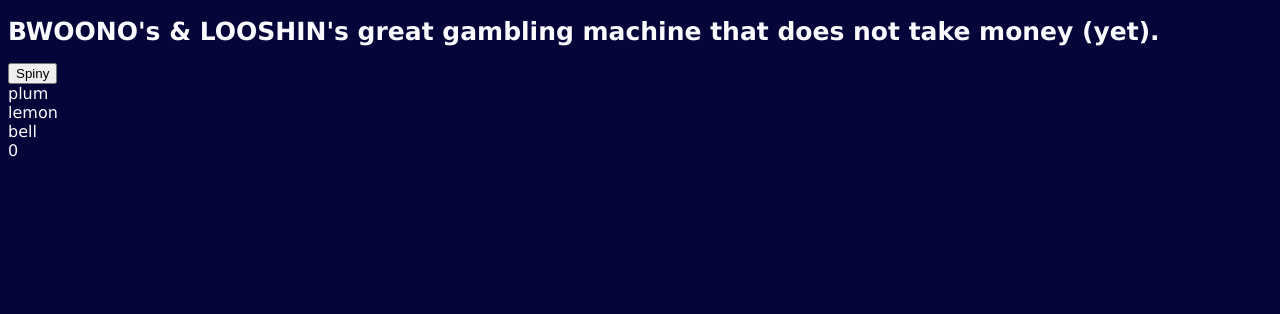
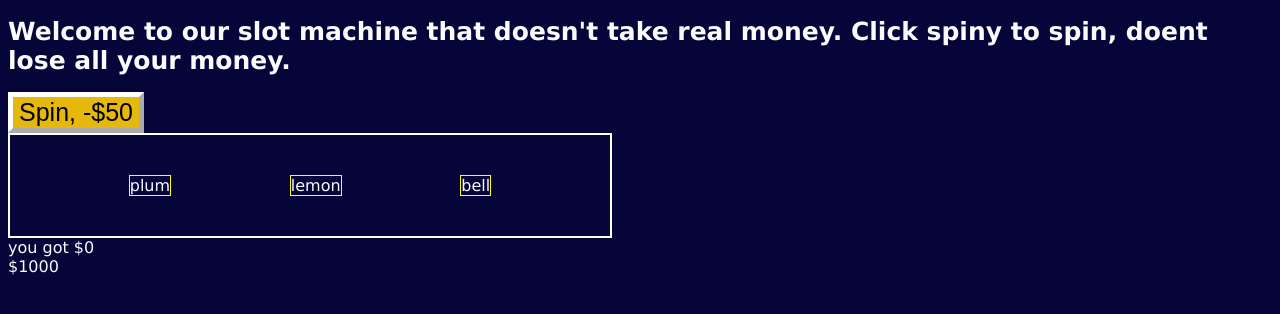
Before and after one commit to Bruno-Goodrich/create-react-starter, a React (Vite) app: page / in a window 1280 px wide. Shown: the top 314 px of the page. Built offline with nearby package versions, Linux system fonts and the light colour scheme.

Commit message:
spruced it up a little

```diff
--- a/src/App.css
+++ b/src/App.css
@@ -9,3 +9,24 @@ h1{
     font-size: 25px;
 }
 /* End starter code */
+
+button{
+    font-size: 25px;
+    color:black;
+    background-color:rgb(229, 184, 11);
+    border-width: 5px;
+    border-color: white;
+}
+
+.symbolz {
+    border: 2px solid white;
+    display: inline-flex;
+    width: 600px;
+    justify-content: space-evenly;
+    padding-top: 40px;
+    padding-bottom: 40px;
+}
+
+.sym {
+    border: 1px solid yellow;
+}
--- a/src/App.jsx
+++ b/src/App.jsx
@@ -7,9 +7,8 @@ const App = () => {
 const [symbol1, setSymbol1] = useState(randomSymbol())
 const [symbol2, setSymbol2] = useState(randomSymbol())
 const [symbol3, setSymbol3] = useState(randomSymbol())
-const [total, setTotal] = useState(0)
+const [total, setTotal] = useState(1000)
 const [dollar, setDollar] = useState(0)
-
 
 
 const spin = () => {
@@ -18,10 +17,14 @@ const spin = () => {
   let s3 = (randomSymbol())
   let d = winnings(s1,s2,s3)
   setDollar(d)
-  setTotal(total + dollar)
+  setTotal(total - 50 + dollar)
   setSymbol1(s1)
   setSymbol2(s2)
   setSymbol3(s3)
+}
+
+if (total <= 0){
+  setTotal(1000)
 }
   return (
     <main>
@@ -29,12 +32,15 @@ const spin = () => {
           -- you can remove this once you've updated this file
        */}
 
-      <h1>BWOONO's & LOOSHIN's great gambling machine that does not take money (yet).</h1>
-     <button onClick={spin}>Spiny</button>
-     <div>{symbol1}</div>
-     <div>{symbol2}</div>
-     <div>{symbol3}</div>
-     <div>{total}</div>
+      <h1>Welcome to our slot machine that doesn't take real money. Click spiny to spin, doent lose all your money.</h1>
+     <button onClick={spin}>Spin, -$50</button><br></br>
+     <div class ="symbolz">
+      <div class ="sym">{symbol1}</div>
+      <div class ="sym">{symbol2}</div>
+      <div class ="sym">{symbol3}</div>
+     </div>
+     <div>you got ${dollar}</div>
+     <div>${total + dollar}</div>
     </main>
   )
 }
```
